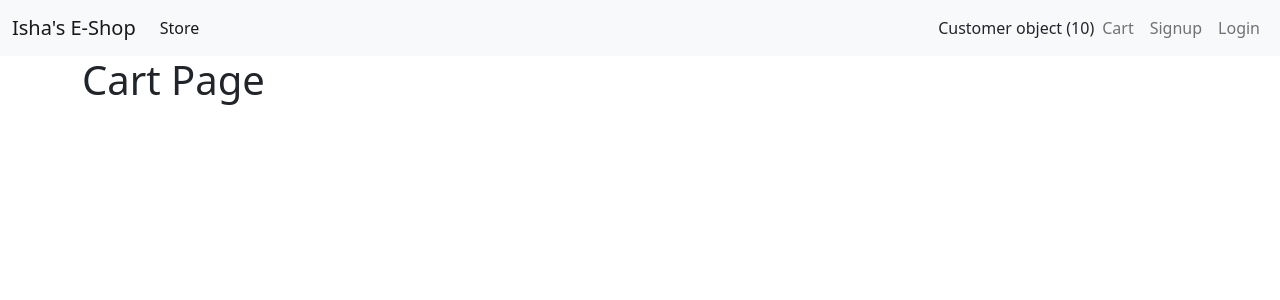
After one commit to IshaSarangi/E-shop-using-Django, a Django app: template store/templates/cart.html in a window 1280 px wide. The commit adds this page. Shown: the top 300 px of the page. Run offline with Django 4.2, Linux system fonts and the light colour scheme; the template is opened without the code that fills it: values that come from a table or form of the project are taken from there, others are empty; data comes from the database, SQL or seed files in the repository; both versions use the stored data as it was after the commit.

Commit message:
fetching cart products

```diff
--- a/store/models/product.py
+++ b/store/models/product.py
@@ -9,6 +9,10 @@ class Product(models.Model):
     image = models.ImageField(upload_to = 'uploads/products/')
 
     @staticmethod
+    def get_products_by_id(ids):
+        return Product.objects.filter(id__in=ids)   # id__in will return all the ids of the given list
+
+    @staticmethod
     def get_all_products():
         return Product.objects.all()
 
@@ -17,4 +21,4 @@ class Product(models.Model):
         if category_id:
             return Product.objects.filter(category = category_id)
         else:
-            return Product.get_all_products();
+            return Product.get_all_products()
--- a/store/templates/base.html
+++ b/store/templates/base.html
@@ -38,9 +38,7 @@
           {{ customer }}
           <ul class="navbar-nav d-flex">
             {% if request.session.customer %}
-            <li class="nav-item">
-              <a class="nav-link" aria-current="page" href="/cart">Cart</a>
-            </li>
+
             <li class="nav-item">
               <a class="nav-link" aria-current="page" href="/orders">Orders</a>
             </li>
@@ -48,6 +46,9 @@
               <a class="nav-link" aria-current="page" href="/logout">Logout</a>
             </li>
             {% else %}
+            <li class="nav-item">
+              <a class="nav-link" aria-current="page" href="/cart">Cart</a>
+            </li>
             <li class="nav-item">
               <a class="nav-link" aria-current="page" href="/signup">Signup</a>
             </li>
--- /dev/null
+++ b/store/templates/cart.html
@@ -0,0 +1,9 @@
+{% extends 'base.html' %}
+
+{% block content %}
+
+<div class="container">
+    <h1>Cart Page</h1>
+</div>
+
+{% endblock %}
--- a/store/urls.py
+++ b/store/urls.py
@@ -4,10 +4,12 @@ from django.urls import path
 from .Views.home import Index
 from .Views.signup import Signup
 from .Views.login import Login, logout
+from .Views.cart import Cart
 
 urlpatterns = [
     path('', Index.as_view(), name='homepage'),
     path('signup', Signup.as_view(), name='signup'),
     path('login', Login.as_view(), name='login'),
-    path('logout', logout, name='logout')
+    path('logout', logout, name='logout'),
+    path('cart', Cart.as_view(), name='cart')
 ]
```
Also changed, not shown: store/Views/cart.py (added, +13 -0 lines), db.sqlite3.
